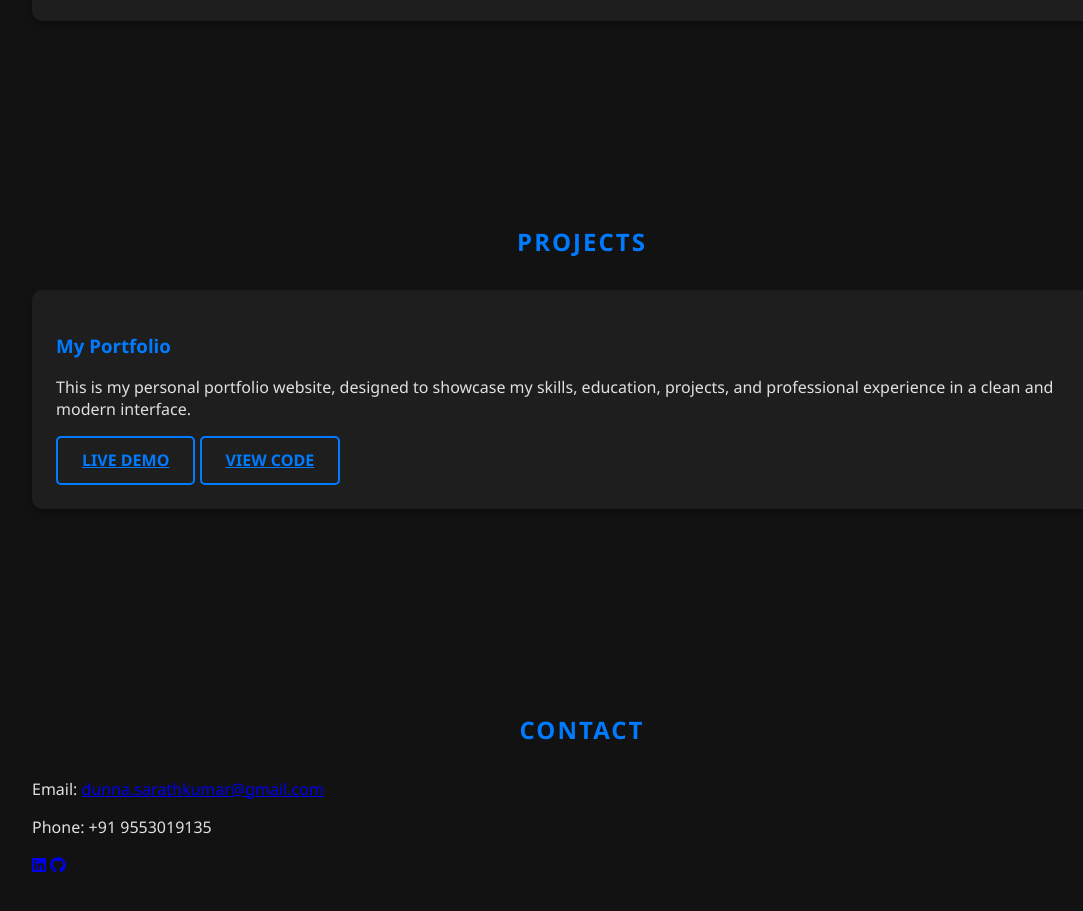
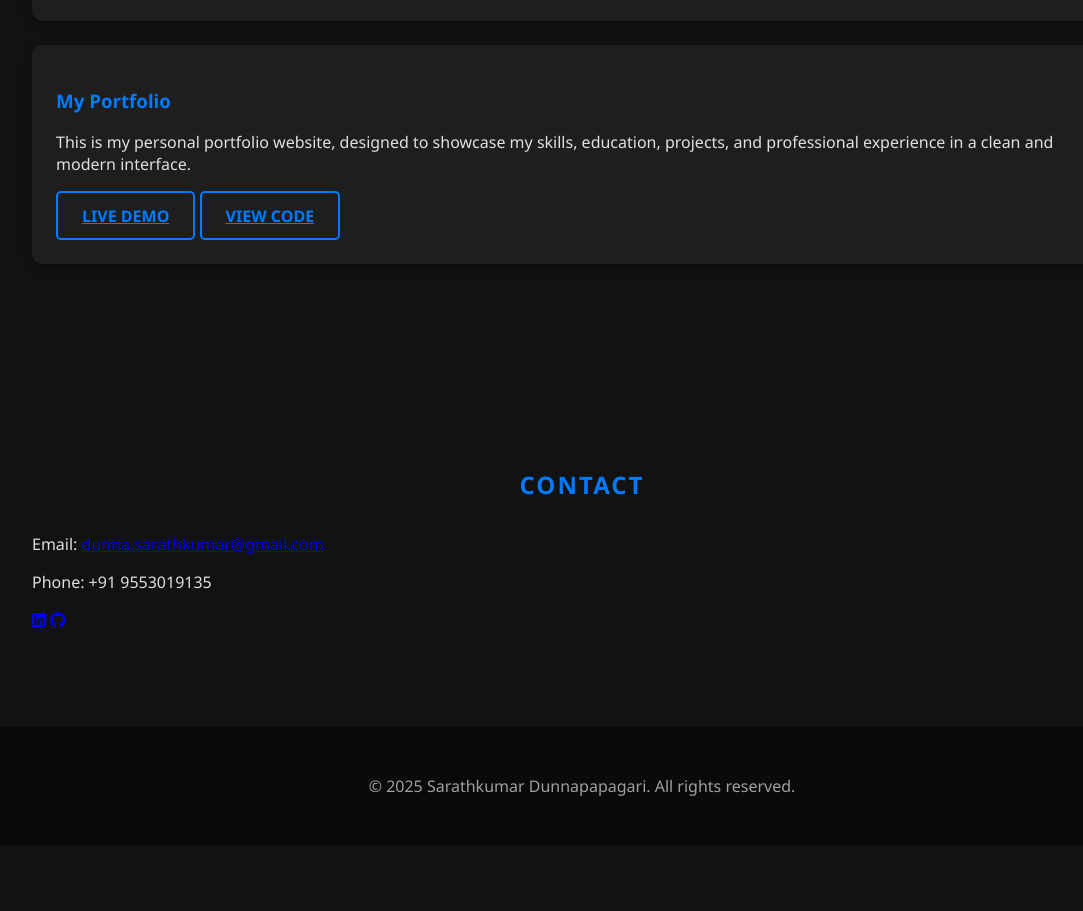
Before and after one commit to sarathdunna/myportfolio, a plain HTML site: page index.html in a window 1280 px wide. Shown: the part 2345-3256 px from the top of the page, without its empty margins (58-1141 px from the left). After the commit the page ends 3190 px from the top, so only its background shows below. Drawn offline with nearby package versions, Linux system fonts and the light colour scheme.

Commit message:
Add files via upload

```diff
--- a/index.html
+++ b/index.html
@@ -93,9 +93,7 @@
       <a href="https://sarathdunna.github.io/smartstudyplannerforstudents/" target="_blank" class="btn">Live Demo</a>
 	  <a href="https://github.com/sarathdunna/smartstudyplannerforstudents.git" target="_blank" class="btn">View Code</a>
     </div>
-  </section>
-  <section id="projects" data-aos="fade-right">
-    <h2 class="section-title">Projects</h2>
+
     <div class="project-card">
       <h3>My Portfolio</h3>
       <p>This is my personal portfolio website, designed to showcase my skills, education, projects, and professional experience in a clean and modern interface.</p>
```
